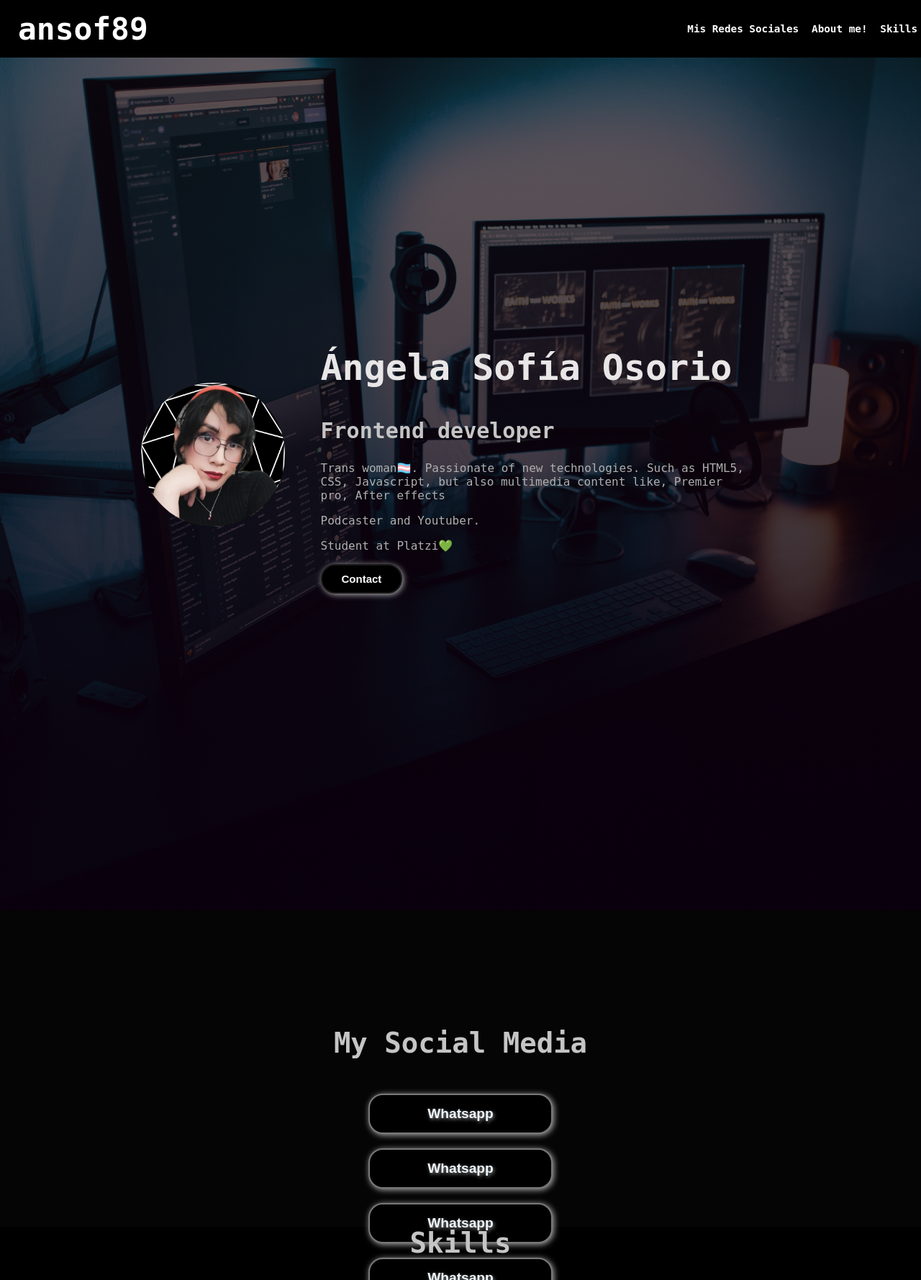
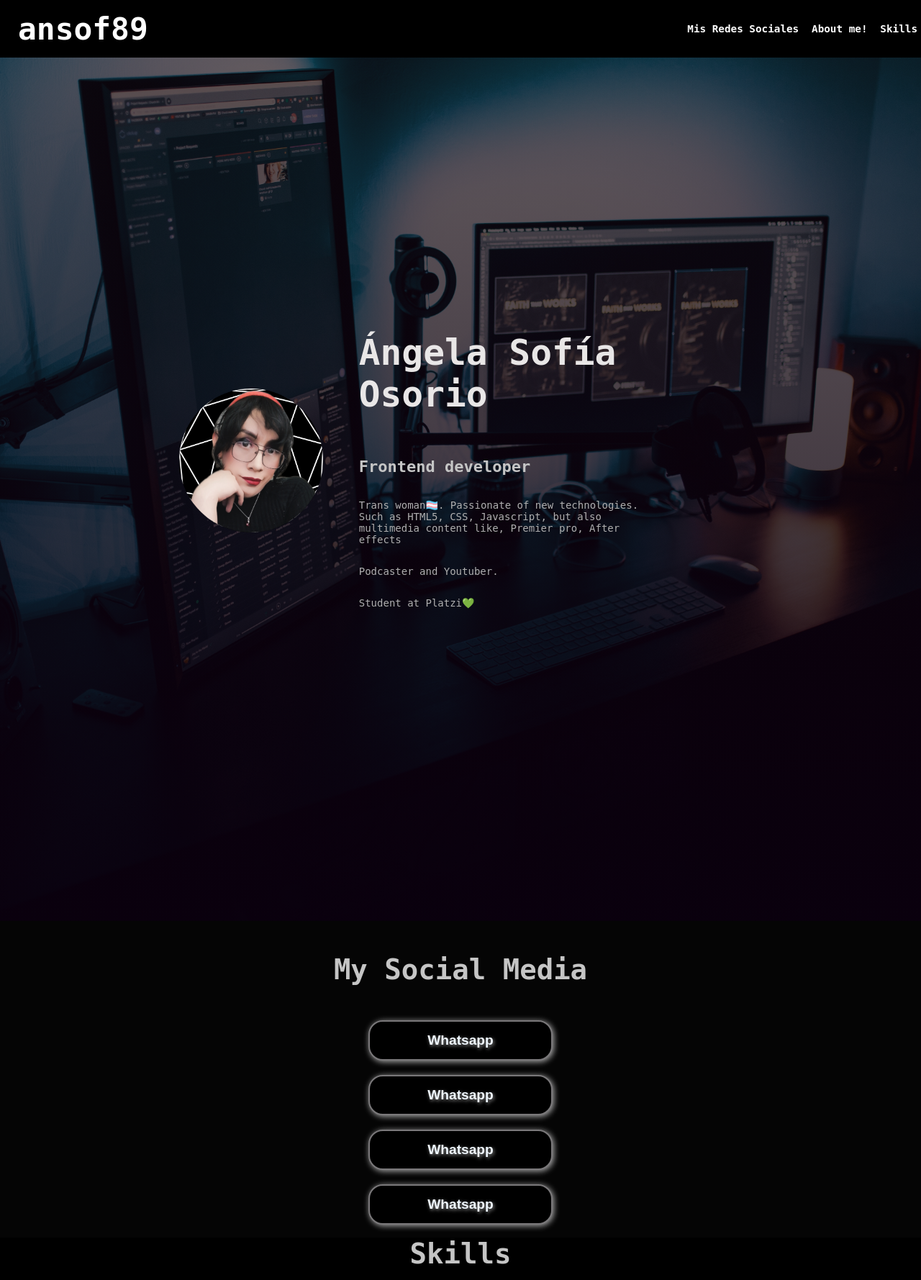
Before and after one commit to SofiDevO/SofiDev-landingpage, a PHP site: page / in a window 1280 px wide. Shown: the top 1779 px of the page at 72% size. Run offline with PHP 8.4, Linux system fonts and the light colour scheme.

Commit message:
changes maded in Hero section(font size)

```diff
--- a/index.html
+++ b/index.html
@@ -31,10 +31,8 @@
           <h1>Ángela Sofía Osorio</h1>
           <h2>Frontend developer</h2>
           <p>Trans woman🏳️‍⚧️. Passionate of new technologies. Such as HTML5, CSS, Javascript, but also multimedia content like, Premier pro, After effects </p> <p> Podcaster and Youtuber.</p><p>Student at Platzi💚</p>
-          <form action="#Contacto" >
-            <button>Contact</button>
-          </form>
         </div>
+
       </div>
   </section>
 
--- a/styles.css
+++ b/styles.css
@@ -44,8 +44,8 @@ button:hover{
 }
 
 .container{
-  max-width: 1600px;
-  margin: auto;
+  max-width: 1900px;
+  margin: 0;
 
 }
 
@@ -99,11 +99,11 @@ header a:hover{
 }
 #hero{
    margin: 0px;
-   width: auto;
+   max-width: 1900px;
   display: flex;
-  flex-direction: column;
-  padding: 90px  30px;
-  font-size: 18px;
+  flex-direction: row;
+  padding: 100px  85px;
+  font-size: 10px;
   align-items: center;
   color: rgb(175, 175, 175);
   background-image: linear-gradient(
@@ -118,13 +118,13 @@ header a:hover{
 
 }
 #hero .container{
-  margin: 0px;
+  margin: -30px;
   display: flex;
   flex-direction: column;
-  padding: 5px  40px;
-  font-size: 10px;
+  border-spacing: 0px;
+  padding: 10px -10px;
+  font-size: 11px;
   align-items: center;
-  max-width: 1600px;
   }
 
 #hero .img-container{
@@ -136,21 +136,24 @@ header a:hover{
     background-repeat: no-repeat;
     background-size: cover;
     background-position: center center;
-    height: 150px;
-    width: 150px;
+    height: 130px;
+    width: 130px;
   }
 
 #hero .texto{
-  flex-direction: column;
-  width: 100%;
+  display: flex;
+  margin: 0;
+  flex-direction:column;
+  width: fit-content;
   text-align: left;
-  padding: 0px -5px;
+  padding: 10px 0px;
 
   }
+  #hero .texto p{
+    width: 100%;
+  }
 
-  #hero button{
-    font-size: 1.5em;
-  }
+
 
 
 #mis-redes{
@@ -374,6 +377,7 @@ footer .container{
     position: fixed;
     width: 100%;
     z-index: 1001;
+    margin: 0;
 
   }
    header .container{
@@ -392,8 +396,11 @@ footer .container{
     padding-right: 50;
     }
 
-
+    #hero{
+      width: 100%;
+    }
     #hero .container{
+    width: 100%;
     flex-direction: row;
     justify-content: space-between;
     justify-content: center;
@@ -402,15 +409,15 @@ footer .container{
     }
 
   #hero h1{
-      font-size: 5em;
+      font-size: 4.5em;
   }
 
   #hero h2{
-      font-size: 3em;
+      font-size: 2em;
   }
 
   #hero p{
-      font-size: 16px;
+      font-size: 14px;
   }
 
 
@@ -423,7 +430,7 @@ footer .container{
   }
 
   #hero .texto{
-    width: 65%;
+    width: 55%;
     text-align: initial;
     padding: 300px 50px;
   }
```
